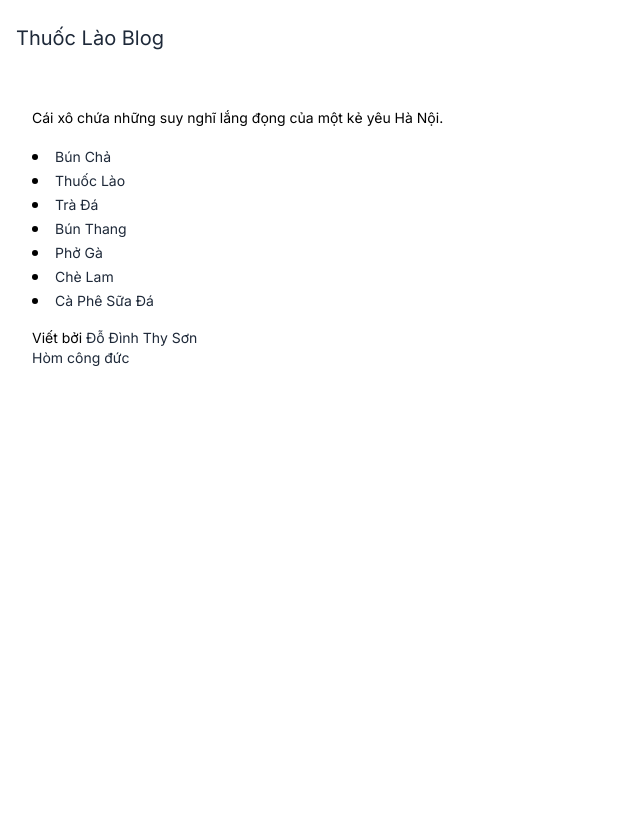
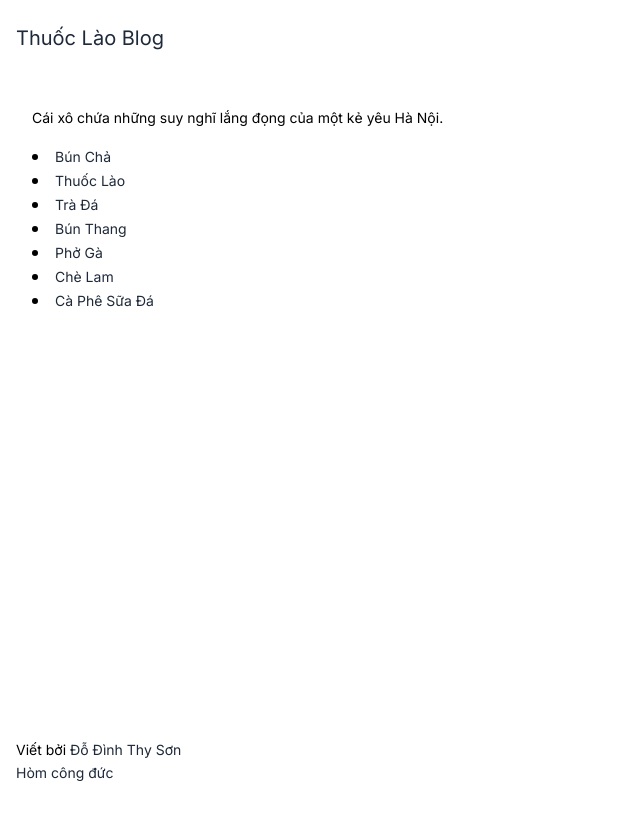
Before and after one commit to doraeminemon/bun-thang, a SvelteKit app: page / in a window 1280 px wide. Shown: the top 820 px of the page, without its empty margins (0-640 px from the left). Built offline with nearby package versions, Linux system fonts and the light colour scheme.

Commit message:
feat(layout): Make nav bar sticky, add a footer and make it sticky.

```diff
--- a/src/routes/+layout.svelte
+++ b/src/routes/+layout.svelte
@@ -14,10 +14,9 @@
 	<link rel="preconnect" href="https://fonts.googleapis.com">
 	<link rel="preconnect" href="https://fonts.gstatic.com" crossorigin="anonymous">
 	<link href="https://fonts.googleapis.com/css2?family=Inter:ital,opsz,wght@0,14..32,100..900;1,14..32,100..900&display=swap" rel="stylesheet">
-	<!-- <script src="https://analytics.ahrefs.com/analytics.js" data-key="XJF/XFQKqZ//dAXSM+bCJg" async></script> -->
 </svelte:head>
 
-<nav class="m-4">
+<nav class="m-4 sticky top-0 left-0 bg-white">
 	<a href="/">
 		<h1>Thuốc Lào Blog</h1>
 	</a>
@@ -25,3 +24,7 @@
 <main class="max-w-[700px]">
 	{@render children()}
 </main>
+<footer class="sticky bottom-0 left-0 w-full bg-white px-4 py-4">
+  <p>Viết bởi <a href="mailto:dodinhthyson@gmail.com" rel="me">Đỗ Đình Thy Sơn</a></p>
+  <a href="/hom-cong-duc">Hòm công đức</a>
+</footer>
--- a/src/routes/+page.svelte
+++ b/src/routes/+page.svelte
@@ -13,6 +13,4 @@
     <li><a href="/che-lam">Chè Lam</a></li>
     <li><a href="/ca-phe-sua-da">Cà Phê Sữa Đá</a></li>
   </ul>
-  <p>Viết bởi <a href="mailto:dodinhthyson@gmail.com" rel="me">Đỗ Đình Thy Sơn</a></p>
-  <a href="/hom-cong-duc">Hòm công đức</a>
 </section>
```
